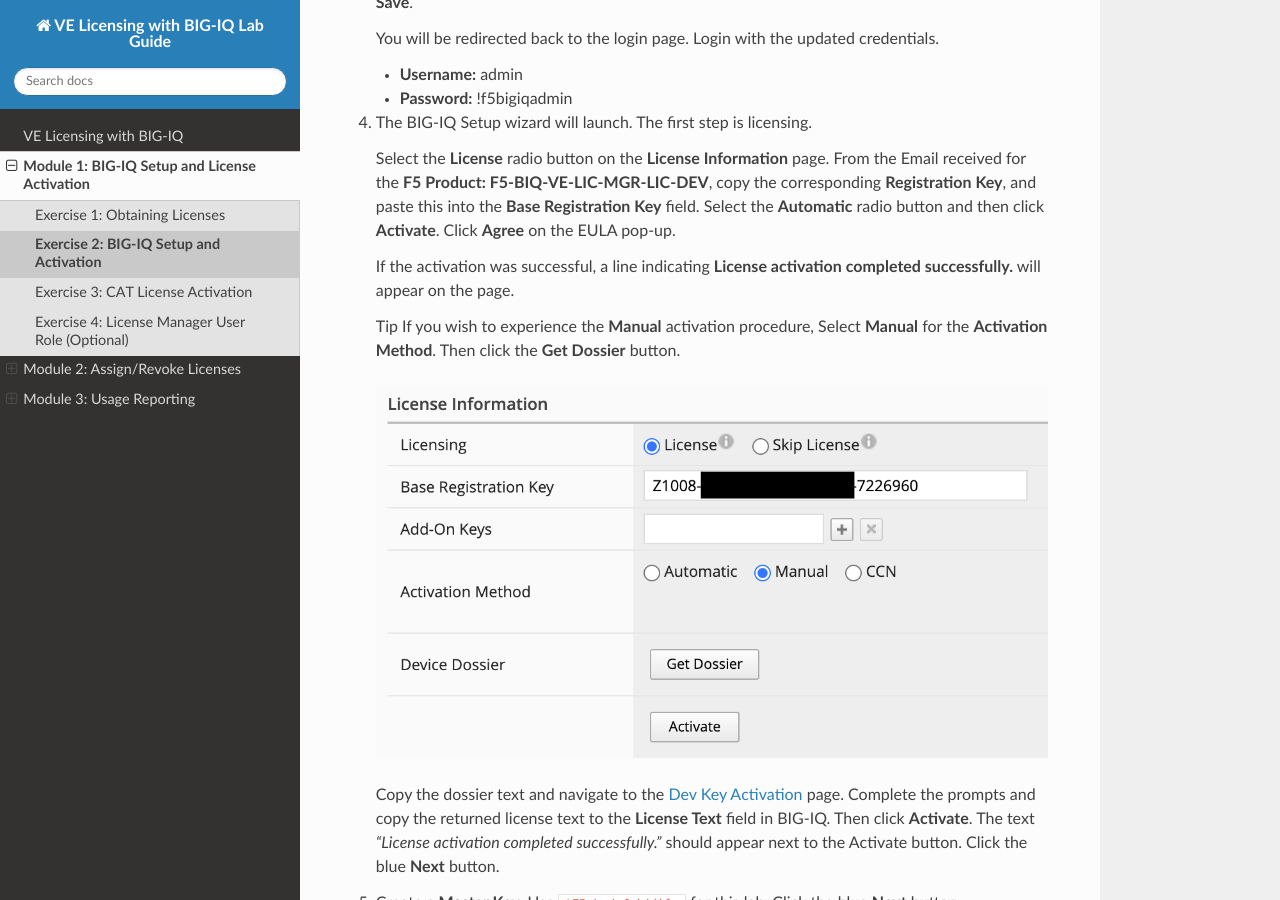
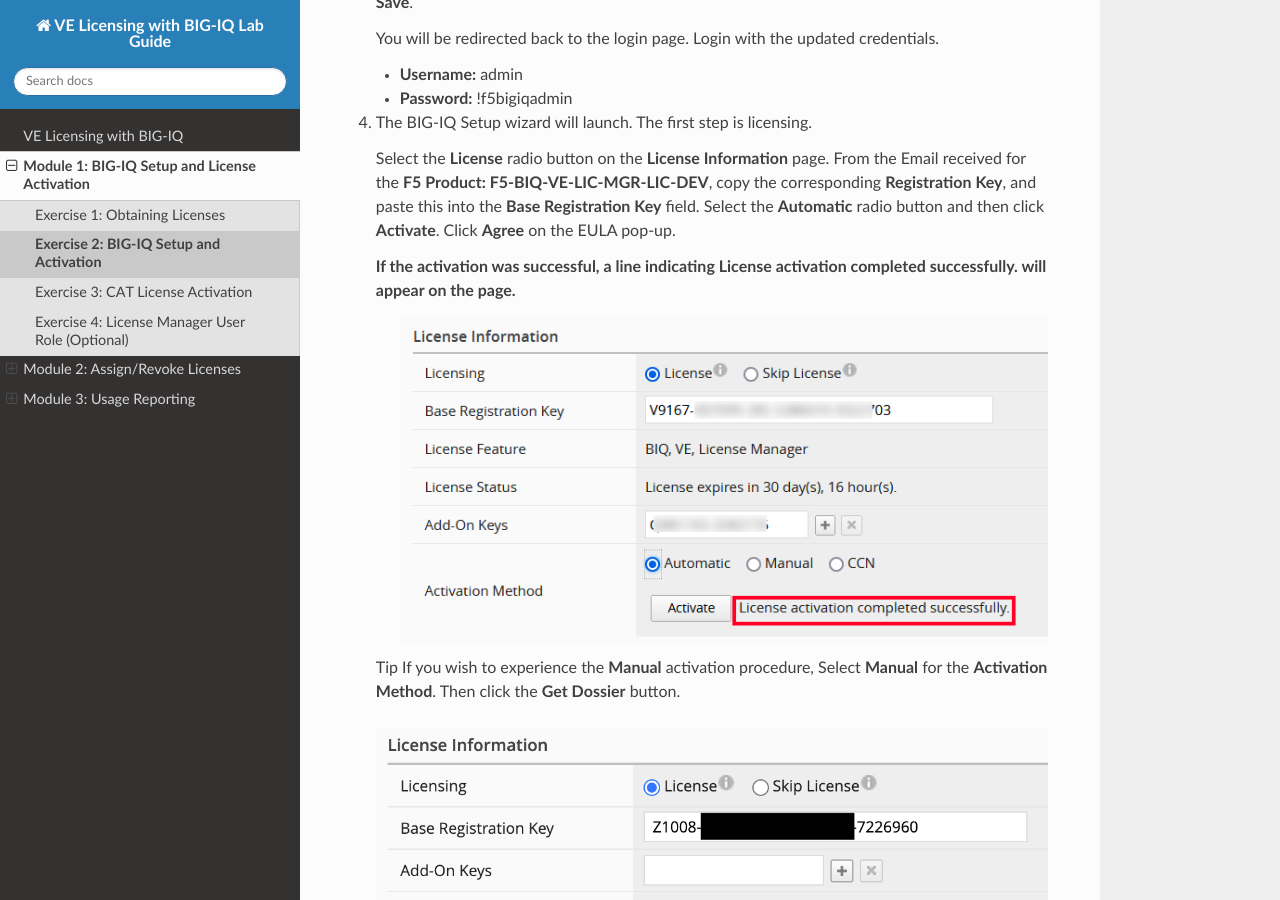
Before and after one commit to marcopaulo42/BIG-IQ-licensing-lab-guide, a Sphinx documentation site: the page built from docs/licensing/bigiq.rst, in a window 1280 px wide and 900 px high, scrolled down 829 px. Built offline with Sphinx 7.4.7 and the Read the Docs theme 2.0.0, drawn with Linux system fonts in a browser that asks for light colours.

Commit message:
Update bigiq.rst

```diff
--- a/docs/licensing/bigiq.rst
+++ b/docs/licensing/bigiq.rst
@@ -27,6 +27,8 @@
    Select the **Automatic** radio button and then click **Activate**. Click **Agree** on the EULA pop-up.
 
    If the activation was successful, a line indicating **License activation completed successfully.** will appear on the page.
+    .. image:: ../images/big-iq-lic-auto.png
+
 
    Tip
    If you wish to experience the **Manual** activation procedure, Select **Manual** for the **Activation Method**. Then click the
```
